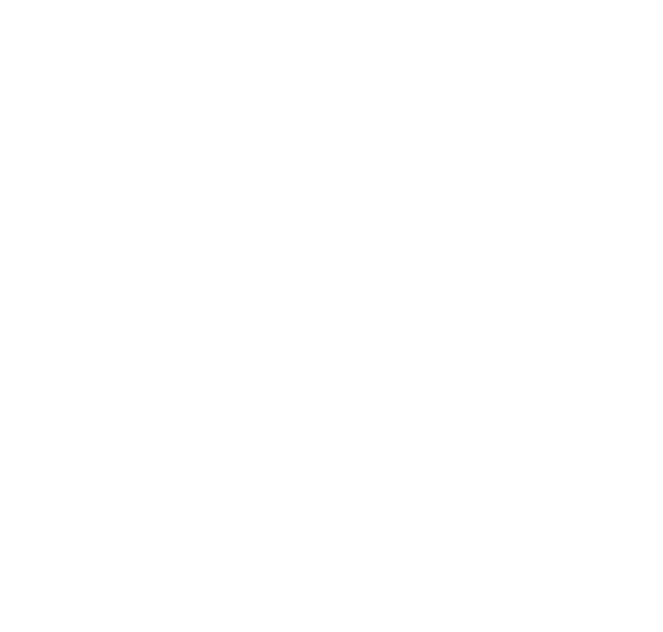
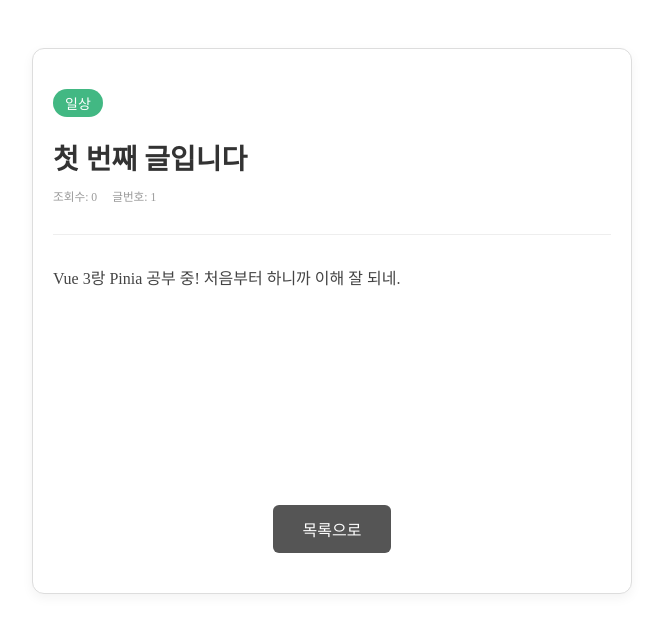
Before and after one commit to bbosick123/blog-project, a Vue app: page /post/1 in a window 1280 px wide. Before the commit this address had no page. Shown: the top 632 px of the page, without its empty margins (308-971 px from the left). Built offline with nearby package versions, Linux system fonts and the light colour scheme.

Commit message:
read 페이지 추가
read 페이지 추가

```diff
--- a/src/router/index.js
+++ b/src/router/index.js
@@ -1,6 +1,7 @@
 import { createRouter, createWebHistory } from 'vue-router'
 import HomeView from '../views/HomeView.vue'
 import WriteView from '../views/WriteView.vue'
+import ReadView from '../views/ReadView.vue'
 
 const router = createRouter({
   history: createWebHistory(import.meta.env.BASE_URL),
@@ -15,6 +16,11 @@
       name: 'write',
       component: WriteView,
     },
+    {
+      path: '/post/:id', // 👈 경로 추가
+      name: 'read',
+      component: ReadView,
+    },
   ],
 })
 
--- /dev/null
+++ b/src/views/ReadView.vue
@@ -0,0 +1,132 @@
+<script setup>
+import { useRoute, useRouter } from 'vue-router'
+import { usePostStore } from '@/stores/posts'
+
+// 1. 도구들 준비
+const route = useRoute() // 주소 정보(ID) 확인용 🗺️
+const router = useRouter() // 페이지 이동용 🚕
+const store = usePostStore() // 데이터 창고 🏬
+
+// 2. 핵심 로직: 주소창의 id(문자)를 가져와서 숫자(Number)로 변환!
+// (이거 안 하면 못 찾음!)
+const postId = Number(route.params.id)
+
+// 3. 창고에서 내 ID랑 똑같은 글 찾아내기
+const post = store.posts.find((p) => p.id === postId)
+
+// 목록으로 돌아가기 함수
+const goBack = () => {
+  router.push({ name: 'home' })
+}
+</script>
+
+<template>
+  <div class="read-container">
+    <div v-if="post">
+      <div class="post-header">
+        <span class="category">{{ post.category }}</span>
+        <h1>{{ post.title }}</h1>
+        <div class="meta-info">
+          <small>조회수: {{ post.views }}</small>
+          <small>글번호: {{ post.id }}</small>
+        </div>
+      </div>
+
+      <hr />
+
+      <div class="post-content">
+        {{ post.content }}
+      </div>
+
+      <div class="btn-area">
+        <button class="btn-list" @click="goBack">목록으로</button>
+      </div>
+    </div>
+
+    <div v-else class="not-found">
+      <h2>어라? 글이 없는데요? 😢</h2>
+      <p>삭제되었거나 주소가 잘못되었습니다.</p>
+      <button class="btn-list" @click="goBack">홈으로 가기</button>
+    </div>
+  </div>
+</template>
+
+<style scoped>
+.read-container {
+  max-width: 800px;
+  margin: 0 auto;
+  padding: 40px 20px;
+  border: 1px solid #ddd;
+  border-radius: 12px;
+  box-shadow: 0 4px 12px rgba(0, 0, 0, 0.05);
+  background: #fff;
+}
+
+.post-header {
+  margin-bottom: 20px;
+}
+
+.category {
+  display: inline-block;
+  background: #42b883;
+  color: white;
+  padding: 4px 12px;
+  border-radius: 20px;
+  font-size: 14px;
+  margin-bottom: 10px;
+}
+
+h1 {
+  font-size: 28px;
+  margin: 10px 0;
+  color: #333;
+}
+
+.meta-info {
+  display: flex;
+  gap: 15px;
+  color: #999;
+  font-size: 14px;
+}
+
+hr {
+  border: 0;
+  height: 1px;
+  background: #eee;
+  margin: 30px 0;
+}
+
+.post-content {
+  min-height: 200px;
+  font-size: 16px;
+  line-height: 1.8;
+  color: #444;
+  white-space: pre-wrap; /* 엔터 친 거 줄바꿈 적용 */
+}
+
+.btn-area {
+  margin-top: 40px;
+  text-align: center;
+}
+
+.btn-list {
+  background-color: #555;
+  color: white;
+  padding: 12px 30px;
+  border: none;
+  border-radius: 6px;
+  font-size: 16px;
+  cursor: pointer;
+  transition: background 0.2s;
+}
+
+.btn-list:hover {
+  background-color: #333;
+}
+
+.not-found {
+  text-align: center;
+  padding: 50px 0;
+  color: #666;
+}
+</style>
```
